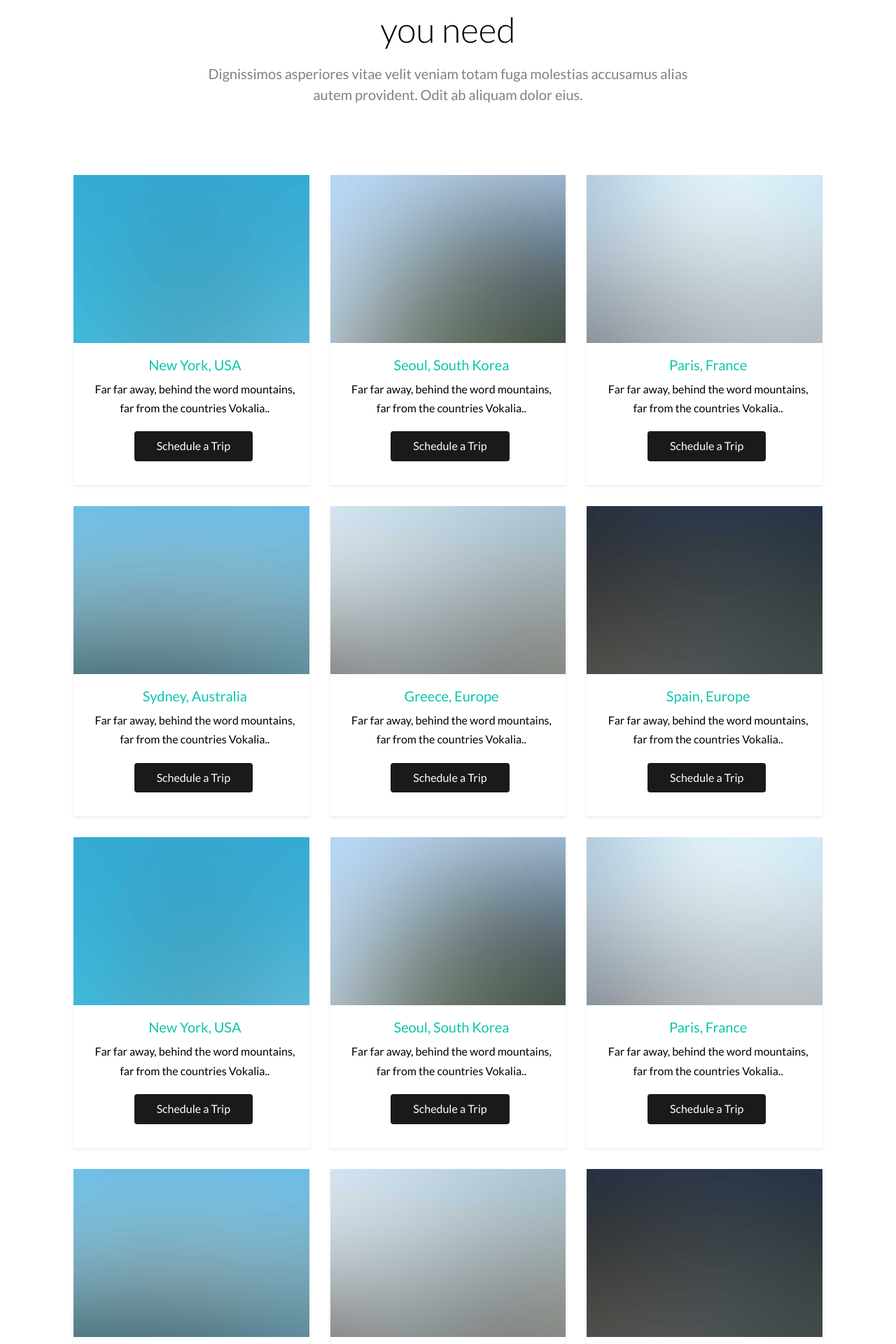
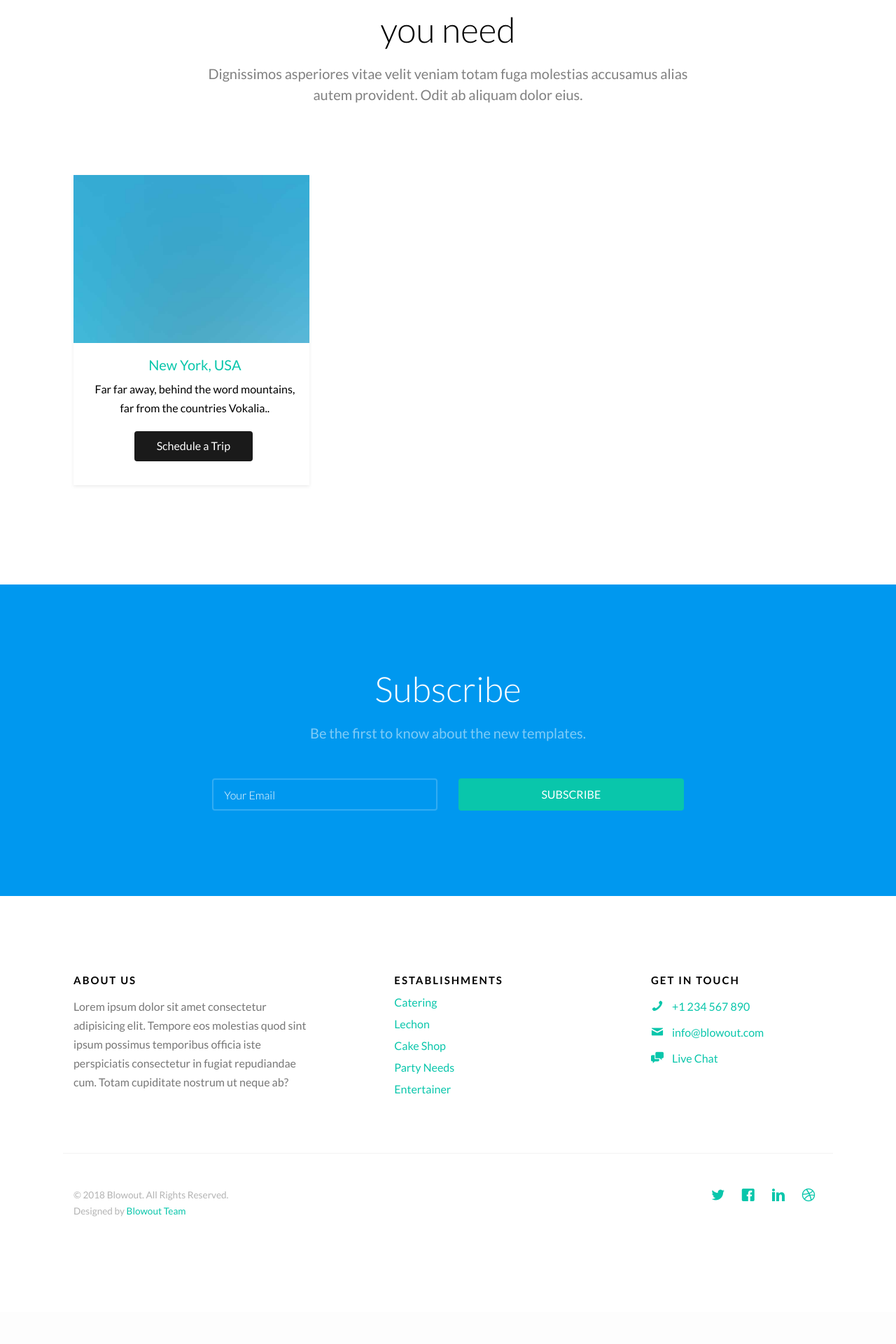
Before and after one commit to rickymillang/blowout, a Laravel app: page /establishment/list in a window 1280 px wide. Shown: the part 782-2702 px from the top of the page at 70% size. After the commit the page ends 2520 px from the top, so only its background shows below. Run offline with Laravel 8, Linux system fonts and the light colour scheme; settings files or empty folders that the repository lacks are supplied; parts of the project's set-up code (start-up, migrations or seed data) failed here and were passed over; some web fonts are replaced.

```diff
--- a/resources/views/pages/establishment.blade.php
+++ b/resources/views/pages/establishment.blade.php
@@ -109,159 +109,6 @@
 						</div>
 					</a>
 				</div>
-				<div class="col-lg-4 col-md-4 col-sm-6">
-					<a href="images/img_2.jpg" class="fh5co-card-item image-popup">
-						<figure>
-							<div class="overlay"><i class="ti-plus"></i></div>
-							<img src="images/img_2.jpg" alt="Image" class="img-responsive">
-						</figure>
-						<div class="fh5co-text">
-							<h2>Seoul, South Korea</h2>
-							<p>Far far away, behind the word mountains, far from the countries Vokalia..</p>
-							<p><span class="btn btn-primary">Schedule a Trip</span></p>
-						</div>
-					</a>
-				</div>
-				<div class="col-lg-4 col-md-4 col-sm-6">
-					<a href="images/img_3.jpg" class="fh5co-card-item image-popup">
-						<figure>
-							<div class="overlay"><i class="ti-plus"></i></div>
-							<img src="images/img_3.jpg" alt="Image" class="img-responsive">
-						</figure>
-						<div class="fh5co-text">
-							<h2>Paris, France</h2>
-							<p>Far far away, behind the word mountains, far from the countries Vokalia..</p>
-							<p><span class="btn btn-primary">Schedule a Trip</span></p>
-						</div>
-					</a>
-				</div>
-
-
-				<div class="col-lg-4 col-md-4 col-sm-6">
-					<a href="images/img_4.jpg" class="fh5co-card-item image-popup">
-						<figure>
-							<div class="overlay"><i class="ti-plus"></i></div>
-							<img src="images/img_4.jpg" alt="Image" class="img-responsive">
-						</figure>
-						<div class="fh5co-text">
-							<h2>Sydney, Australia</h2>
-							<p>Far far away, behind the word mountains, far from the countries Vokalia..</p>
-							<p><span class="btn btn-primary">Schedule a Trip</span></p>
-						</div>
-					</a>
-				</div>
-
-				<div class="col-lg-4 col-md-4 col-sm-6">
-					<a href="images/img_5.jpg" class="fh5co-card-item image-popup">
-						<figure>
-							<div class="overlay"><i class="ti-plus"></i></div>
-							<img src="images/img_5.jpg" alt="Image" class="img-responsive">
-						</figure>
-						<div class="fh5co-text">
-							<h2>Greece, Europe</h2>
-							<p>Far far away, behind the word mountains, far from the countries Vokalia..</p>
-							<p><span class="btn btn-primary">Schedule a Trip</span></p>
-						</div>
-					</a>
-				</div>
-
-				<div class="col-lg-4 col-md-4 col-sm-6">
-					<a href="images/img_6.jpg" class="fh5co-card-item image-popup">
-						<figure>
-							<div class="overlay"><i class="ti-plus"></i></div>
-							<img src="images/img_6.jpg" alt="Image" class="img-responsive">
-						</figure>
-						<div class="fh5co-text">
-							<h2>Spain, Europe</h2>
-							<p>Far far away, behind the word mountains, far from the countries Vokalia..</p>
-							<p><span class="btn btn-primary">Schedule a Trip</span></p>
-						</div>
-					</a>
-				</div>
-
-
-				<div class="col-lg-4 col-md-4 col-sm-6">
-					<a href="images/img_1.jpg" class="fh5co-card-item image-popup">
-						<figure>
-							<div class="overlay"><i class="ti-plus"></i></div>
-							<img src="images/img_1.jpg" alt="Image" class="img-responsive">
-						</figure>
-						<div class="fh5co-text">
-							<h2>New York, USA</h2>
-							<p>Far far away, behind the word mountains, far from the countries Vokalia..</p>
-							<p><span class="btn btn-primary">Schedule a Trip</span></p>
-						</div>
-					</a>
-				</div>
-				<div class="col-lg-4 col-md-4 col-sm-6">
-					<a href="images/img_2.jpg" class="fh5co-card-item image-popup">
-						<figure>
-							<div class="overlay"><i class="ti-plus"></i></div>
-							<img src="images/img_2.jpg" alt="Image" class="img-responsive">
-						</figure>
-						<div class="fh5co-text">
-							<h2>Seoul, South Korea</h2>
-							<p>Far far away, behind the word mountains, far from the countries Vokalia..</p>
-							<p><span class="btn btn-primary">Schedule a Trip</span></p>
-						</div>
-					</a>
-				</div>
-				<div class="col-lg-4 col-md-4 col-sm-6">
-					<a href="images/img_3.jpg" class="fh5co-card-item image-popup">
-						<figure>
-							<div class="overlay"><i class="ti-plus"></i></div>
-							<img src="images/img_3.jpg" alt="Image" class="img-responsive">
-						</figure>
-						<div class="fh5co-text">
-							<h2>Paris, France</h2>
-							<p>Far far away, behind the word mountains, far from the countries Vokalia..</p>
-							<p><span class="btn btn-primary">Schedule a Trip</span></p>
-						</div>
-					</a>
-				</div>
-
-
-				<div class="col-lg-4 col-md-4 col-sm-6">
-					<a href="images/img_4.jpg" class="fh5co-card-item image-popup">
-						<figure>
-							<div class="overlay"><i class="ti-plus"></i></div>
-							<img src="images/img_4.jpg" alt="Image" class="img-responsive">
-						</figure>
-						<div class="fh5co-text">
-							<h2>Sydney, Australia</h2>
-							<p>Far far away, behind the word mountains, far from the countries Vokalia..</p>
-							<p><span class="btn btn-primary">Schedule a Trip</span></p>
-						</div>
-					</a>
-				</div>
-
-				<div class="col-lg-4 col-md-4 col-sm-6">
-					<a href="images/img_5.jpg" class="fh5co-card-item image-popup">
-						<figure>
-							<div class="overlay"><i class="ti-plus"></i></div>
-							<img src="images/img_5.jpg" alt="Image" class="img-responsive">
-						</figure>
-						<div class="fh5co-text">
-							<h2>Greece, Europe</h2>
-							<p>Far far away, behind the word mountains, far from the countries Vokalia..</p>
-							<p><span class="btn btn-primary">Schedule a Trip</span></p>
-						</div>
-					</a>
-				</div>
-
-				<div class="col-lg-4 col-md-4 col-sm-6">
-					<a href="images/img_6.jpg" class="fh5co-card-item image-popup">
-						<figure>
-							<div class="overlay"><i class="ti-plus"></i></div>
-							<img src="images/img_6.jpg" alt="Image" class="img-responsive">
-						</figure>
-						<div class="fh5co-text">
-							<h2>Spain, Europe</h2>
-							<p>Far far away, behind the word mountains, far from the countries Vokalia..</p>
-							<p><span class="btn btn-primary">Schedule a Trip</span></p>
-						</div>
-					</a>
-				</div>
 
 			</div>
 		</div>
```
Also changed, not shown: resources/views/pages/meet-the-team.blade.php (+4 -4 lines).
